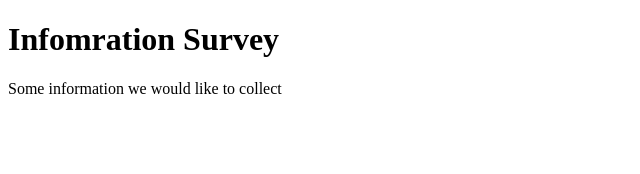
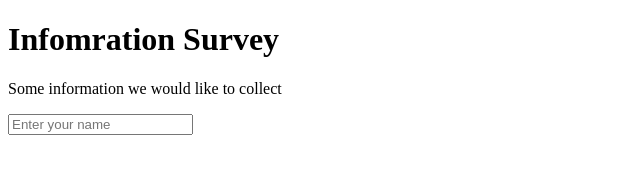
Before and after one commit to csc473s2019-webdev/hw3-p5-practice-with-html-css-forms-ramonpetgrave64, a plain HTML site: page index.html in a window 1280 px wide. Shown: the whole page, without its empty margins (0-640 px from the left). Drawn offline with Linux system fonts and the light colour scheme.

Commit message:
add form and anme input

```diff
--- a/index.html
+++ b/index.html
@@ -12,6 +12,10 @@
   <h1 id='title'>Infomration Survey</h1>
   <div>
     <p id='description'>Some information we would like to collect</p>
+
+    <form id='survey-form' action="https://crossorigin.me/https://freecodecamp.com" method="get">
+      <input required type="text" name="name" id="name" placeholder="Enter your name">
+    </form>
   </div>
 
   <script src='https://cdn.freecodecamp.org/testable-projects-fcc/v1/bundle.js'></script>
```
